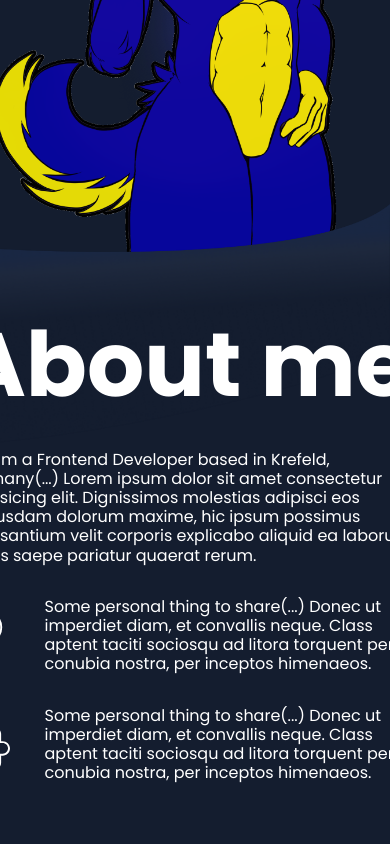
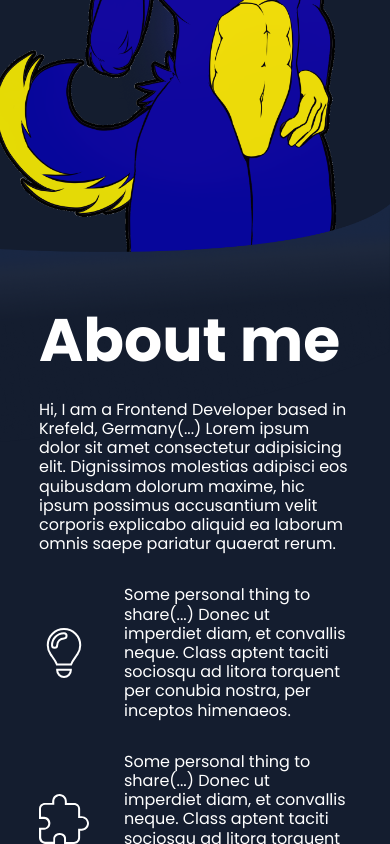
Before and after one commit to Neesou93/portfolio_website, an Angular app: page / in a window 390 px wide. Shown: the part 1156-2000 px from the top of the page. Built offline with nearby package versions, Linux system fonts and the light colour scheme.

Commit message:
secound part make Responsiv

```diff
--- a/src/app/about-me/about-me.component.scss
+++ b/src/app/about-me/about-me.component.scss
@@ -5,6 +5,7 @@
   display: flex;
   justify-content: space-between;
   flex-direction: column;
+  overflow-x: hidden;
 }
 
 .about-me-content {
@@ -70,3 +71,31 @@
     align-items: center;
   }
 }
+
+@media (max-width: 540px){
+  .about-me-text-section{
+    width: 80%;
+    h2{
+      font-size: 60px;
+    }
+    p {
+      font-size: 16px;
+      font-style: normal;
+      font-weight: 400;
+    }
+  }
+}
+
+@media (max-width: 380px){
+  .about-me-text-section{
+    width: 80%;
+    h2{
+      font-size: 50px;
+    }
+    p {
+      font-size: 16px;
+      font-style: normal;
+      font-weight: 400;
+    }
+  }
+}
--- a/src/app/contact/contact.component.scss
+++ b/src/app/contact/contact.component.scss
@@ -155,8 +155,8 @@
   appearance: none;
   -webkit-appearance: none;
   -moz-appearance: none;
-  width: 20px;
-  height: 20px;
+  min-width: 20px;
+  min-height: 20px;
   border: 2px solid $light-blue;
   background-color: transparent;
   border-radius: 4px;
@@ -202,7 +202,22 @@
     width: auto;
   }
 }
-
+@media (max-width: 1150px) {
+  .contact-header {
+    h1 {
+      font-size: 65px;
+    }
+  }
+  .contact-info-section {
+    .contact-info-text {
+      width: 450px;
+      margin-left: 10px;
+    }
+  }
+  .line-info-contact {
+    width: 10px !important;
+  }
+}
 @media (max-width: 500px) {
   .contact-header {
     h1 {
--- a/src/app/skills/skills.component.scss
+++ b/src/app/skills/skills.component.scss
@@ -116,7 +116,7 @@
   }
 }
 
-@media (max-width: 500px) {
+@media (max-width: 600px) {
   .skill-text {
     h2 {
       font-size: 50px;
--- a/src/app/welcome/welcome.component.scss
+++ b/src/app/welcome/welcome.component.scss
@@ -16,7 +16,7 @@
   align-items: center;
   justify-content: space-between;
   width: 100%;
-  img{
+  img {
     max-width: 40%;
   }
 }
@@ -117,101 +117,103 @@
   font-weight: 400;
 }
 
-@media (max-width: 1300px){
-  .rotat-text{
-    font-size: 5rem
+@media (max-width: 1300px) {
+  .rotat-text {
+    font-size: 5rem;
   }
-  .name-text{
-    font-size: 9rem
+  .name-text {
+    font-size: 9rem;
   }
-  .job-title{
-    font-size: 4rem
+  .job-title {
+    font-size: 4rem;
   }
 }
 
-@media (max-width: 1130px){
-  .rotat-text{
-    font-size: 4rem
+@media (max-width: 1130px) {
+  .rotat-text {
+    font-size: 4rem;
   }
-  .name-text{
-    font-size: 8rem
+  .name-text {
+    font-size: 8rem;
   }
-  .job-title{
-    font-size: 3rem
+  .job-title {
+    font-size: 3rem;
   }
-  .cta-text-arrow{
+  .cta-text-arrow {
     right: 50px;
   }
 }
 
-@media (max-width: 1000px){
-  .rotat-text{
-    font-size: 3rem
+@media (max-width: 1000px) {
+  .rotat-text {
+    font-size: 3rem;
   }
-  .name-text{
-    font-size: 5rem
+  .name-text {
+    font-size: 5rem;
   }
-  .job-title{
-    font-size: 2rem
+  .job-title {
+    font-size: 2rem;
   }
-  .cta-text-arrow{
+  .cta-text-arrow {
     right: 45px;
   }
 }
 
-@media (max-width: 850px){
-  .rotat-text{
-    font-size: 2rem
+@media (max-width: 850px) {
+  .rotat-text {
+    font-size: 2rem;
   }
-  .name-text{
-    font-size: 4rem
+  .name-text {
+    font-size: 4rem;
   }
-  .job-title{
-    font-size: 2rem
+  .job-title {
+    font-size: 2rem;
   }
-  .cta-text-arrow{
+  .cta-text-arrow {
     right: 10px;
   }
 }
 
-@media (max-width: 660px){
-  .rotat-text{
-    font-size: 2rem
+@media (max-width: 660px) {
+  .rotat-text {
+    font-size: 2rem;
   }
-  .name-text{
-    font-size: 4rem
+  .name-text {
+    font-size: 4rem;
   }
-  .job-title{
-    font-size: 2rem
+  .job-title {
+    font-size: 2rem;
   }
 }
 
-@media (max-width: 500px){
-  .rotat-text{
-    font-size: 1.5rem
-  }
-  .name-text{
-    font-size: 3rem
-  }
-  .job-title{
-    font-size: 1.5rem
-  }
-  .d-none{
+@media (max-width: 575px) {
+  .d-none {
     display: none;
   }
-  .cta-btn-welcome{
+}
+@media (max-width: 500px) {
+  .rotat-text {
+    font-size: 1.5rem;
+  }
+  .name-text {
+    font-size: 3rem;
+  }
+  .job-title {
+    font-size: 1.5rem;
+  }
+  .cta-btn-welcome {
     font-size: 17px;
   }
 }
 
-@media (max-width: 380px){
-  .rotat-text{
-    font-size: 1rem
+@media (max-width: 380px) {
+  .rotat-text {
+    font-size: 1rem;
   }
-  .name-text{
-    font-size: 2rem
+  .name-text {
+    font-size: 2rem;
   }
-  .job-title{
-    font-size: 1rem
+  .job-title {
+    font-size: 1rem;
   }
 }
```
